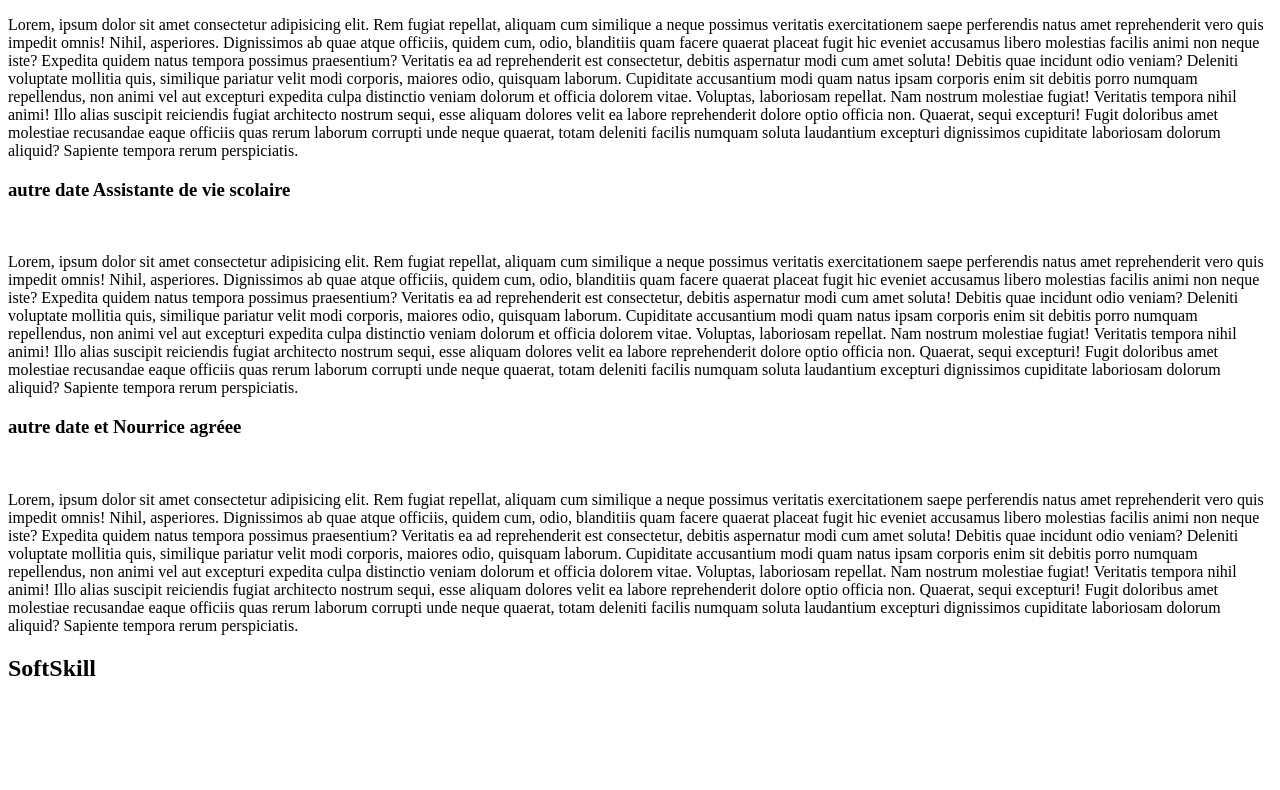
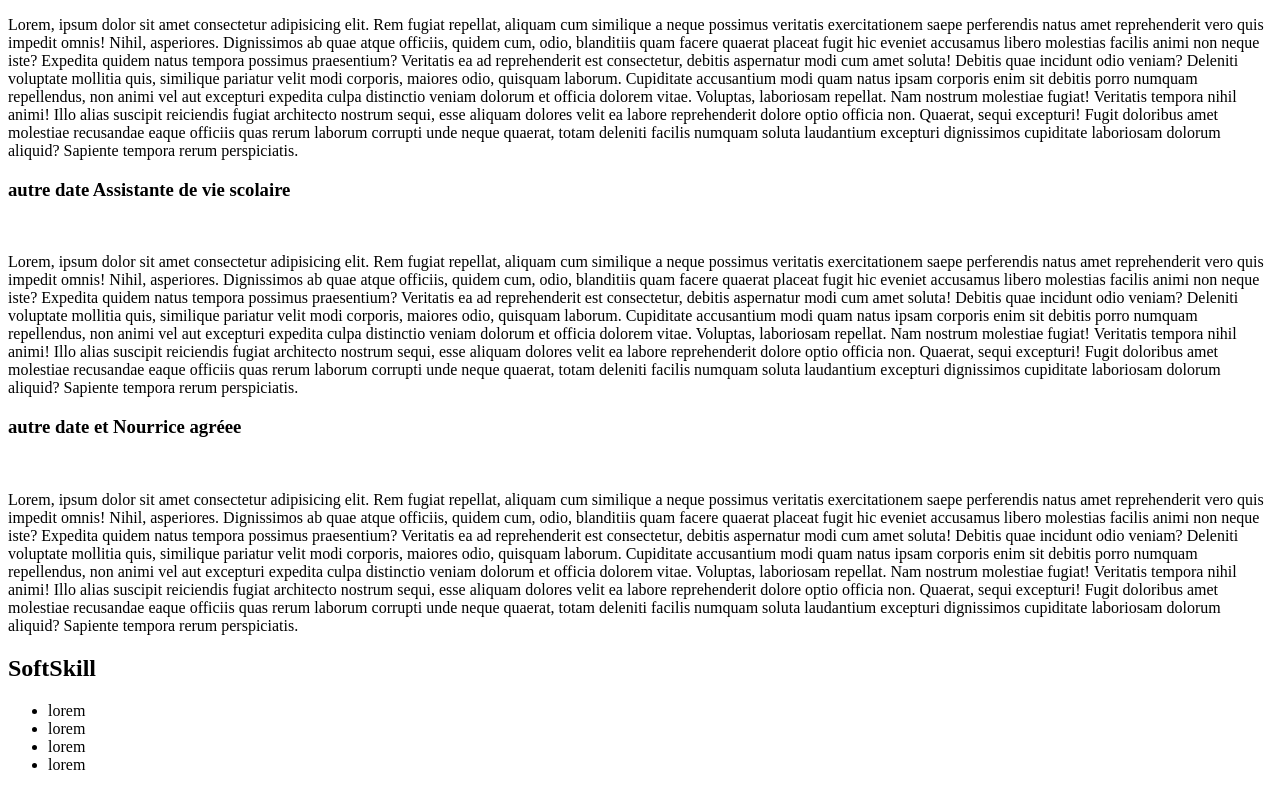
Before and after one commit to DelphineWolf/moncv, a plain HTML site: page site/index.html in a window 1280 px wide. Shown: the part 585-1375 px from the top of the page. Before the commit the page ends 1287 px from the top, so only its background shows below. Drawn offline with Linux system fonts and the light colour scheme.

Commit message:
Derniere modification

```diff
--- a/site/index.html
+++ b/site/index.html
@@ -62,6 +62,12 @@
 
    <section>
         <h2>SoftSkill</h2>
+        <ul>
+            <li>lorem</li>
+            <li>lorem</li>
+            <li>lorem</li>
+            <li>lorem</li>
+        </ul>
    </section>
 </body>
 </html>
```
